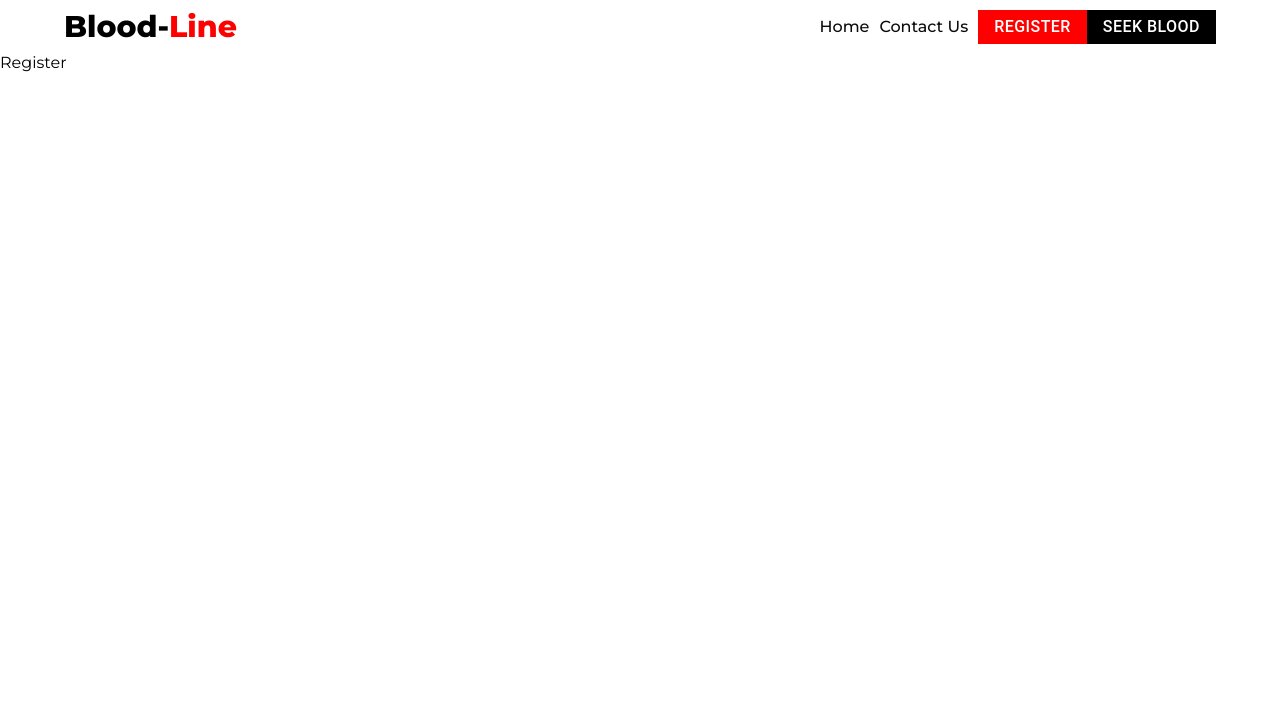
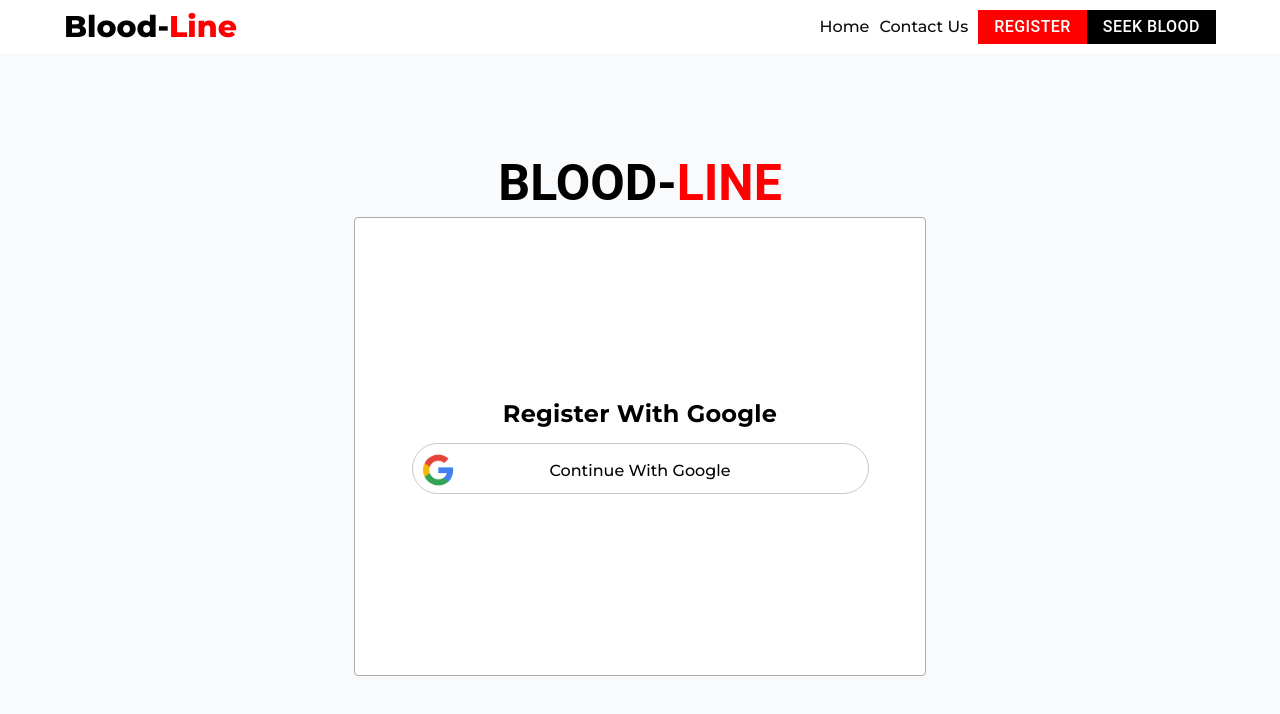
Before and after one commit to antusaha970/Blood_Line_Client, a React (Vite) app: page /register in a window 1280 px wide. Shown: the top 714 px of the page. Built offline with nearby package versions, Linux system fonts and the light colour scheme; the HTML template or start-up script is replaced by a standard one.

Commit message:
added register component

```diff
--- a/src/components/Pages/HomePage/Header/Header.jsx
+++ b/src/components/Pages/HomePage/Header/Header.jsx
@@ -44,7 +44,7 @@ const Header = () => {
       <Box flex={1}>
         <CustomImg src={headerImg} alt="Header image" />
       </Box>
-      <Box flex={1}>
+      <Box flex={1} component="main">
         <HeaderTitle component="h1" variant="h1">
           Donate <font color="red">Blood</font> Save Life
         </HeaderTitle>
--- a/src/components/Pages/RegisterPage/Register/Register.jsx
+++ b/src/components/Pages/RegisterPage/Register/Register.jsx
@@ -1,5 +1,110 @@
+import styled from "@emotion/styled";
+import googleIcon from "../../../../assets/googleIcon.png";
+import { Box, Container, Typography } from "@mui/material";
+
+const RegisterBox = styled(Box)`
+  width: 570px;
+  height: 457px;
+  background: #ffffff;
+  border: 1px solid #ababab;
+  border-radius: 4px;
+  margin: auto;
+  @media (max-width: 765px) {
+    width: 100%;
+  }
+  display: flex;
+  justify-content: center;
+  align-items: center;
+  flex-direction: column;
+  gap: 15px;
+`;
+
+const RegisterTitle = styled(Typography)`
+  font-family: "Montserrat";
+  font-style: normal;
+  font-weight: 700;
+  font-size: 24px;
+  line-height: 29px;
+  color: #000000;
+  text-align: center;
+`;
+
+const RegisterButton = styled(Box)`
+  width: 457px;
+  height: 51px;
+  background: #ffffff;
+  border: 1px solid #c7c7c7;
+  border-radius: 57px;
+  position: relative;
+  @media (max-width: 765px) {
+    width: 300px;
+  }
+  cursor: pointer;
+`;
+
+const RegisterButtonText = styled(Box)`
+  font-family: "Montserrat";
+  font-style: normal;
+  font-weight: 500;
+  font-size: 16px;
+  line-height: 20px;
+  color: #000000;
+`;
+
 const Register = () => {
-  return <div>Register</div>;
+  return (
+    <Box
+      component="section"
+      sx={{
+        minWidth: "100%",
+        minHeight: "90vh",
+        display: "flex",
+        justifyContent: "center",
+        alignItems: "center",
+        background: "#F8FAFC",
+      }}
+    >
+      <Container maxWidth="lg">
+        <Typography
+          variant="h5"
+          component="h5"
+          sx={{
+            fontSize: "50px",
+            textTransform: "uppercase",
+            fontWeight: "bold",
+            textAlign: "center",
+          }}
+        >
+          <font color="black">Blood</font>-<font color="red">Line</font>
+        </Typography>
+        <RegisterBox>
+          <RegisterTitle>Register With Google</RegisterTitle>
+          <Box>
+            <RegisterButton component="button">
+              <Box
+                sx={{
+                  position: "absolute",
+                  left: "0",
+                }}
+              >
+                <img
+                  src={googleIcon}
+                  alt="google icon"
+                  style={{
+                    width: "50px",
+                    height: "50px",
+                  }}
+                />
+              </Box>
+              <RegisterButtonText component="p">
+                Continue With Google
+              </RegisterButtonText>
+            </RegisterButton>
+          </Box>
+        </RegisterBox>
+      </Container>
+    </Box>
+  );
 };
 
 export default Register;
```
Also changed, not shown: src/assets/googleIcon.png (added).
